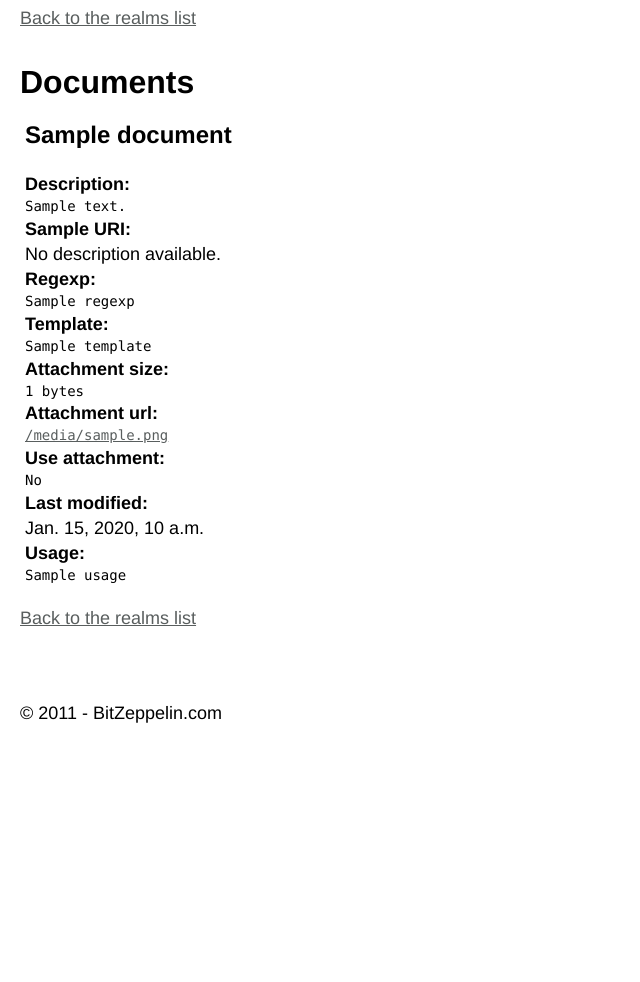
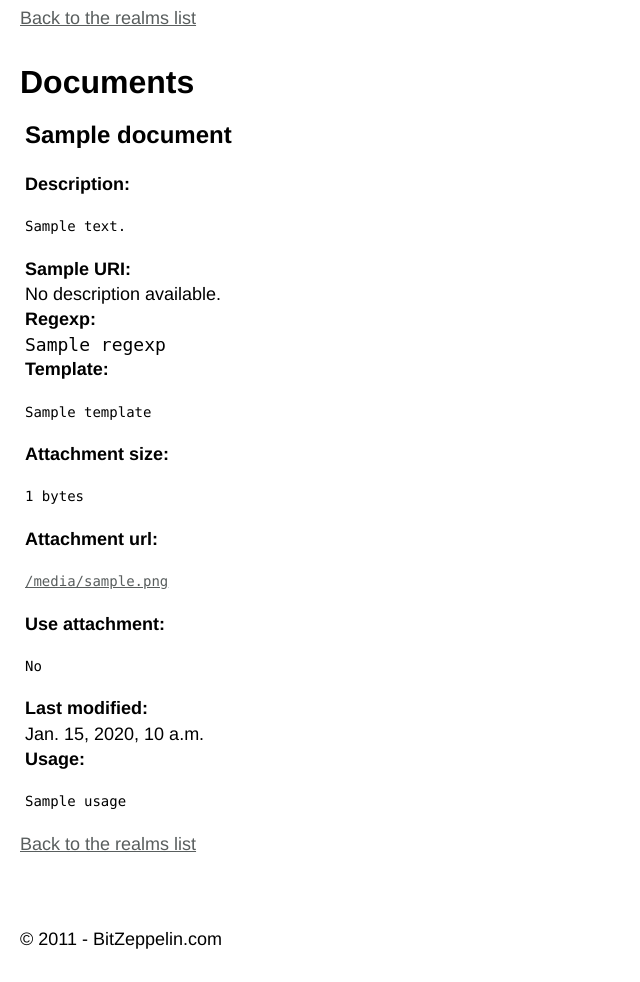
Before and after one commit to gnrfan/restmocker, a Django app: template apps/documents/templates/documents/documents.html in a window 1280 px wide. Shown: the part 172-1154 px from the top of the page, without its empty margins (0-640 px from the left). Before the commit the page ends 895 px from the top, so only its background shows below. Run offline with Django 3.2, Linux system fonts and the light colour scheme; the template is opened without the code that fills it: most values are stand-ins (such as "Sample title", 1, 10 or a date in 2020).

Commit message:
Some changes in the stylesheet related to the template class

```diff
--- a/static/stylesheets/master.css
+++ b/static/stylesheets/master.css
@@ -114,7 +114,9 @@ margin-top: 20px;
 margin-bottom: 20px;
 }
 
-pre {
-font-family: Monaco, Consolas, Courier, "Courier New", "Andale Mono", "DejaVu Sans Mono";
+pre.template {
+font-family: Consolas, Courier, "Courier New", "Andale Mono", "DejaVu Sans Mono";
 font-size: 14px;
+margin-top: 20px;
+margin-bottom: 20px;
 }
```
